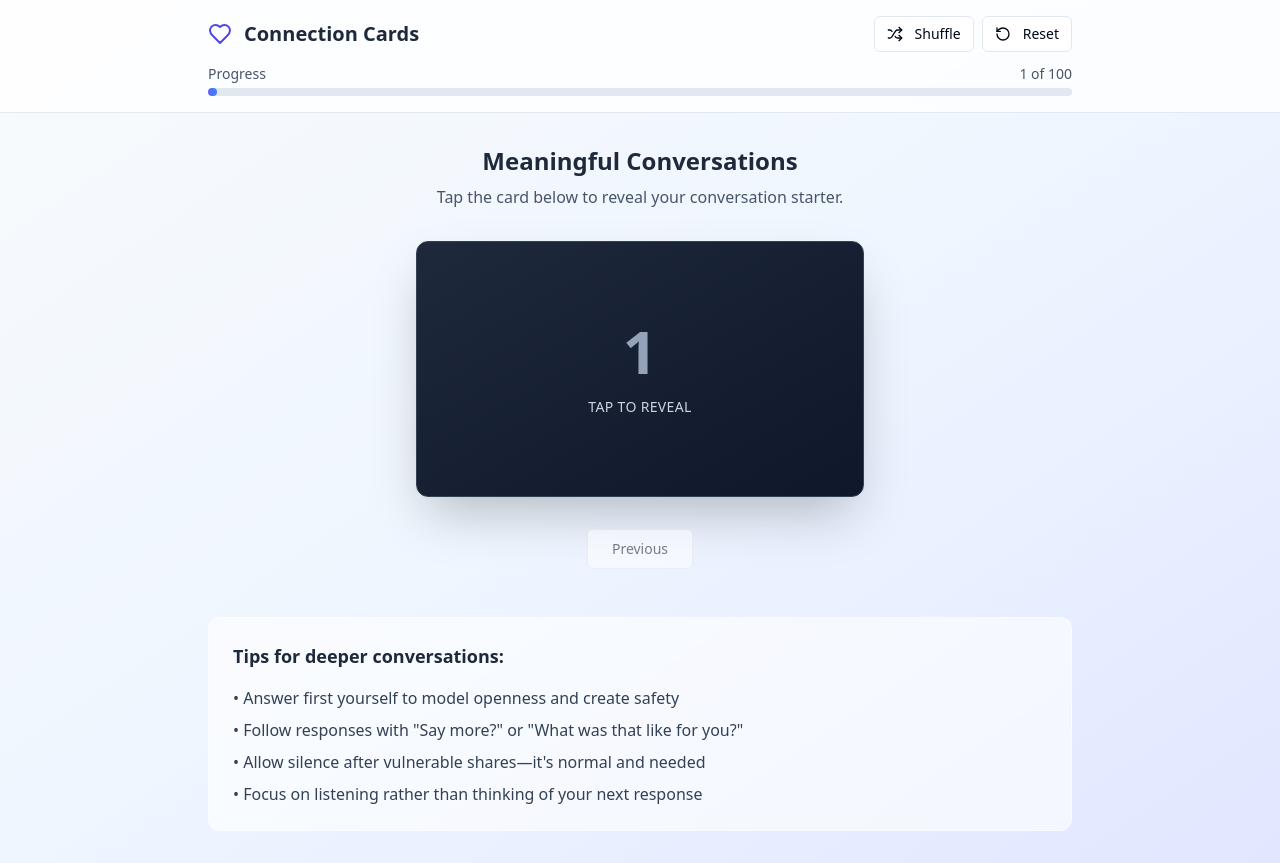
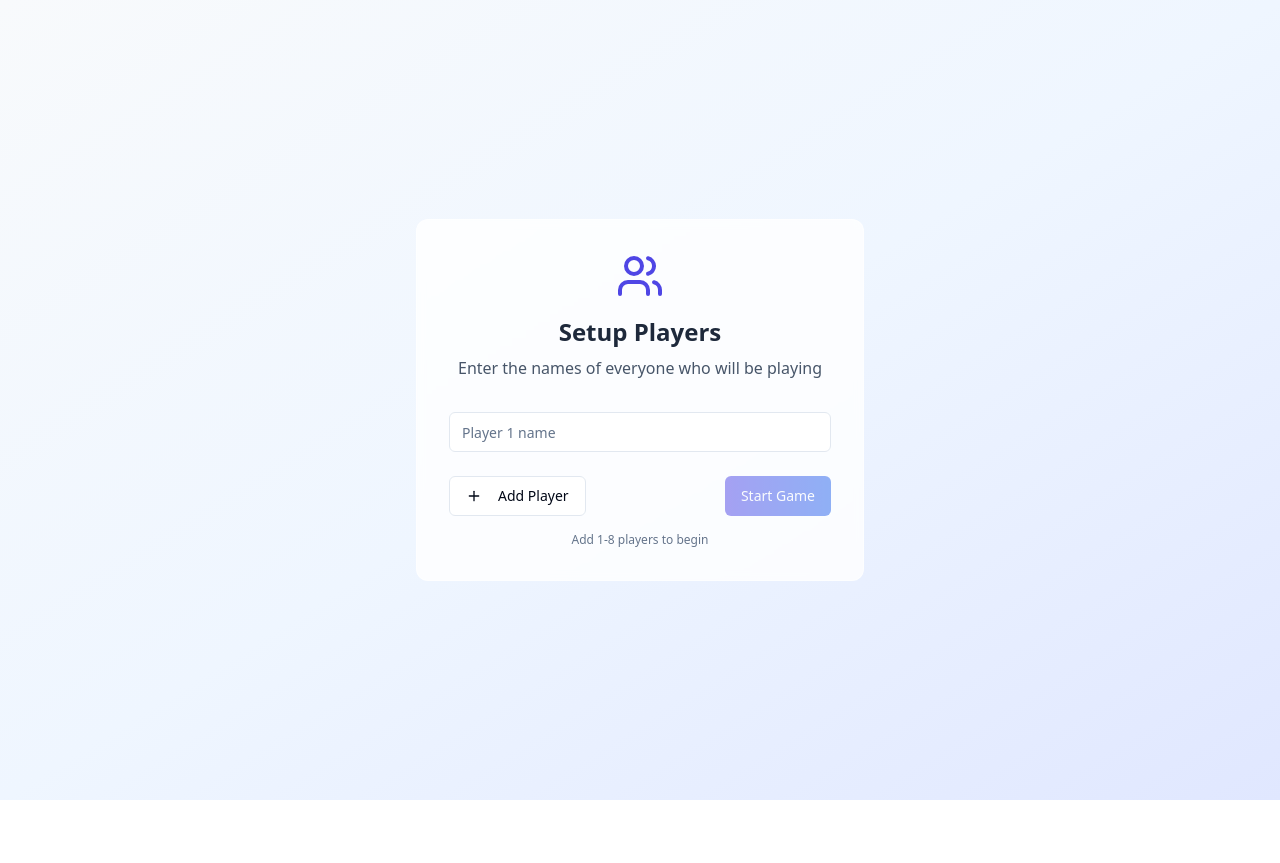
Before and after one commit to menepidemic/menepidemic, a React (Vite) app: page / in a window 1280 px wide. After the commit the page ends 800 px from the top, so only its background shows below. Built offline with nearby package versions, Linux system fonts and the light colour scheme.

Commit message:
Refactor: Implement multi-player game
- Ask for player names.
- Shuffle cards independently for each player.
- Add a "New Game" button.

```diff
--- /dev/null
+++ b/src/components/PlayerSetup.tsx
@@ -0,0 +1,107 @@
+
+import React, { useState } from 'react';
+import { Button } from '@/components/ui/button';
+import { Input } from '@/components/ui/input';
+import { Label } from '@/components/ui/label';
+import { Users, Plus, Trash2 } from 'lucide-react';
+
+interface PlayerSetupProps {
+  onStartGame: (playerNames: string[]) => void;
+}
+
+const PlayerSetup: React.FC<PlayerSetupProps> = ({ onStartGame }) => {
+  const [players, setPlayers] = useState<string[]>(['']);
+
+  const addPlayer = () => {
+    if (players.length < 8) {
+      setPlayers([...players, '']);
+    }
+  };
+
+  const removePlayer = (index: number) => {
+    if (players.length > 1) {
+      setPlayers(players.filter((_, i) => i !== index));
+    }
+  };
+
+  const updatePlayer = (index: number, name: string) => {
+    const newPlayers = [...players];
+    newPlayers[index] = name;
+    setPlayers(newPlayers);
+  };
+
+  const canStartGame = players.filter(name => name.trim().length > 0).length >= 1;
+
+  const handleStartGame = () => {
+    const validNames = players.filter(name => name.trim().length > 0);
+    onStartGame(validNames);
+  };
+
+  return (
+    <div className="min-h-screen bg-gradient-to-br from-slate-50 via-blue-50 to-indigo-100 flex items-center justify-center px-4">
+      <div className="bg-white/80 backdrop-blur-sm rounded-xl p-8 border border-white/50 max-w-md w-full">
+        <div className="text-center mb-8">
+          <Users className="w-12 h-12 text-indigo-600 mx-auto mb-4" />
+          <h1 className="text-2xl font-bold text-slate-800 mb-2">Setup Players</h1>
+          <p className="text-slate-600">Enter the names of everyone who will be playing</p>
+        </div>
+
+        <div className="space-y-4">
+          {players.map((player, index) => (
+            <div key={index} className="flex items-center space-x-2">
+              <div className="flex-1">
+                <Label htmlFor={`player-${index}`} className="sr-only">
+                  Player {index + 1} name
+                </Label>
+                <Input
+                  id={`player-${index}`}
+                  type="text"
+                  placeholder={`Player ${index + 1} name`}
+                  value={player}
+                  onChange={(e) => updatePlayer(index, e.target.value)}
+                  className="w-full"
+                />
+              </div>
+              {players.length > 1 && (
+                <Button
+                  variant="outline"
+                  size="icon"
+                  onClick={() => removePlayer(index)}
+                  className="flex-shrink-0"
+                >
+                  <Trash2 className="w-4 h-4" />
+                </Button>
+              )}
+            </div>
+          ))}
+        </div>
+
+        <div className="flex justify-between items-center mt-6">
+          <Button
+            variant="outline"
+            onClick={addPlayer}
+            disabled={players.length >= 8}
+            className="flex items-center space-x-2"
+          >
+            <Plus className="w-4 h-4" />
+            <span>Add Player</span>
+          </Button>
+
+          <Button
+            onClick={handleStartGame}
+            disabled={!canStartGame}
+            className="bg-gradient-to-r from-indigo-600 to-blue-600 hover:from-indigo-700 hover:to-blue-700"
+          >
+            Start Game
+          </Button>
+        </div>
+
+        <p className="text-xs text-slate-500 text-center mt-4">
+          Add 1-8 players to begin
+        </p>
+      </div>
+    </div>
+  );
+};
+
+export default PlayerSetup;
--- a/src/pages/Index.tsx
+++ b/src/pages/Index.tsx
@@ -1,16 +1,24 @@
 
 import React, { useState, useEffect } from 'react';
-import { Shuffle, RotateCcw, Heart } from 'lucide-react';
+import { RotateCcw, Heart, Users } from 'lucide-react';
 import Card from '@/components/Card';
 import LoadingQuote from '@/components/LoadingQuote';
+import PlayerSetup from '@/components/PlayerSetup';
 import { cards, CardData } from '@/data/cards';
 import { Button } from '@/components/ui/button';
 
+interface PlayerData {
+  name: string;
+  shuffledCards: CardData[];
+  currentCardIndex: number;
+  revealedCards: Set<number>;
+}
+
 const Index = () => {
   const [isLoading, setIsLoading] = useState(true);
-  const [currentCardIndex, setCurrentCardIndex] = useState(0);
-  const [revealedCards, setRevealedCards] = useState<Set<number>>(new Set());
-  const [shuffledCards, setShuffledCards] = useState<CardData[]>(cards);
+  const [gameStarted, setGameStarted] = useState(false);
+  const [players, setPlayers] = useState<PlayerData[]>([]);
+  const [currentPlayerIndex, setCurrentPlayerIndex] = useState(0);
 
   const shuffleArray = <T,>(array: T[]): T[] => {
     const shuffled = [...array];
@@ -21,50 +29,84 @@ const Index = () => {
     return shuffled;
   };
 
-  const handleShuffle = () => {
-    const shuffled = shuffleArray(cards);
-    setShuffledCards(shuffled);
-    setCurrentCardIndex(0);
-    setRevealedCards(new Set());
+  const handleStartGame = (playerNames: string[]) => {
+    const newPlayers: PlayerData[] = playerNames.map(name => ({
+      name,
+      shuffledCards: shuffleArray(cards),
+      currentCardIndex: 0,
+      revealedCards: new Set()
+    }));
+    setPlayers(newPlayers);
+    setCurrentPlayerIndex(0);
+    setGameStarted(true);
   };
 
-  const handleReset = () => {
-    setShuffledCards(cards);
-    setCurrentCardIndex(0);
-    setRevealedCards(new Set());
+  const handleNewGame = () => {
+    setGameStarted(false);
+    setPlayers([]);
+    setCurrentPlayerIndex(0);
   };
 
   const handleCardClick = () => {
-    const currentCard = shuffledCards[currentCardIndex];
-    if (!revealedCards.has(currentCard.id)) {
-      setRevealedCards(prev => new Set(prev).add(currentCard.id));
+    const currentPlayer = players[currentPlayerIndex];
+    const currentCard = currentPlayer.shuffledCards[currentPlayer.currentCardIndex];
+
+    if (!currentPlayer.revealedCards.has(currentCard.id)) {
+      const newPlayers = [...players];
+      newPlayers[currentPlayerIndex].revealedCards = new Set(currentPlayer.revealedCards).add(currentCard.id);
+      setPlayers(newPlayers);
     } else {
-      // Move to next card
-      if (currentCardIndex < shuffledCards.length - 1) {
-        setCurrentCardIndex(prev => prev + 1);
+      handleNextTurn();
+    }
+  };
+
+  const handleNextTurn = () => {
+    const currentPlayer = players[currentPlayerIndex];
+
+    if (currentPlayer.currentCardIndex < currentPlayer.shuffledCards.length - 1) {
+      // Move to next card for current player
+      const newPlayers = [...players];
+      newPlayers[currentPlayerIndex].currentCardIndex += 1;
+      setPlayers(newPlayers);
+    } else {
+      // Current player finished all cards, move to next player or end game
+      const nextPlayerIndex = (currentPlayerIndex + 1) % players.length;
+      if (nextPlayerIndex === 0 && players.every(p => p.currentCardIndex === p.shuffledCards.length - 1)) {
+        // All players finished
+        return;
+      }
+      setCurrentPlayerIndex(nextPlayerIndex);
+    }
+  };
+
+  const handlePrevTurn = () => {
+    const currentPlayer = players[currentPlayerIndex];
+
+    if (currentPlayer.currentCardIndex > 0) {
+      const newPlayers = [...players];
+      newPlayers[currentPlayerIndex].currentCardIndex -= 1;
+      setPlayers(newPlayers);
+    } else {
+      // Go to previous player's last card
+      const prevPlayerIndex = currentPlayerIndex === 0 ? players.length - 1 : currentPlayerIndex - 1;
+      if (players[prevPlayerIndex].currentCardIndex >= 0) {
+        setCurrentPlayerIndex(prevPlayerIndex);
       }
     }
   };
 
-  const handleNextCard = () => {
-    if (currentCardIndex < shuffledCards.length - 1) {
-      setCurrentCardIndex(prev => prev + 1);
-    }
-  };
-
-  const handlePrevCard = () => {
-    if (currentCardIndex > 0) {
-      setCurrentCardIndex(prev => prev - 1);
-    }
-  };
-
-  const currentCard = shuffledCards[currentCardIndex];
-  const isCurrentCardRevealed = revealedCards.has(currentCard.id);
-  const progress = ((currentCardIndex + 1) / shuffledCards.length) * 100;
-
   if (isLoading) {
     return <LoadingQuote onLoadingComplete={() => setIsLoading(false)} />;
   }
+
+  if (!gameStarted) {
+    return <PlayerSetup onStartGame={handleStartGame} />;
+  }
+
+  const currentPlayer = players[currentPlayerIndex];
+  const currentCard = currentPlayer.shuffledCards[currentPlayer.currentCardIndex];
+  const isCurrentCardRevealed = currentPlayer.revealedCards.has(currentCard.id);
+  const allPlayersFinished = players.every(p => p.currentCardIndex === p.shuffledCards.length - 1 && p.revealedCards.has(p.shuffledCards[p.currentCardIndex].id));
 
   return (
     <div className="min-h-screen bg-gradient-to-br from-slate-50 via-blue-50 to-indigo-100">
@@ -81,35 +123,48 @@ const Index = () => {
               <Button
                 variant="outline"
                 size="sm"
-                onClick={handleShuffle}
+                onClick={handleNewGame}
                 className="flex items-center space-x-1"
               >
-                <Shuffle className="w-4 h-4" />
-                <span className="hidden sm:inline">Shuffle</span>
-              </Button>
-              <Button
-                variant="outline"
-                size="sm"
-                onClick={handleReset}
-                className="flex items-center space-x-1"
-              >
-                <RotateCcw className="w-4 h-4" />
-                <span className="hidden sm:inline">Reset</span>
+                <Users className="w-4 h-4" />
+                <span className="hidden sm:inline">New Game</span>
               </Button>
             </div>
           </div>
 
-          {/* Progress Bar */}
+          {/* Player Info */}
           <div className="mt-3">
             <div className="flex items-center justify-between text-sm text-slate-600 mb-1">
-              <span>Progress</span>
-              <span>{currentCardIndex + 1} of {shuffledCards.length}</span>
+              <span className="font-semibold text-indigo-600">
+                {currentPlayer.name}'s Turn
+              </span>
+              <span>
+                Card {currentPlayer.currentCardIndex + 1} of {currentPlayer.shuffledCards.length}
+              </span>
             </div>
-            <div className="w-full bg-slate-200 rounded-full h-2">
-              <div
-                className="bg-gradient-to-r from-indigo-500 to-blue-500 h-2 rounded-full transition-all duration-300"
-                style={{ width: `${progress}%` }}
-              />
+            <div className="flex space-x-1">
+              {players.map((player, index) => (
+                <div
+                  key={player.name}
+                  className={`flex-1 h-2 rounded-full transition-all duration-300 ${
+                    index === currentPlayerIndex
+                      ? 'bg-gradient-to-r from-indigo-500 to-blue-500'
+                      : player.currentCardIndex === player.shuffledCards.length - 1
+                      ? 'bg-green-400'
+                      : 'bg-slate-200'
+                  }`}
+                />
+              ))}
+            </div>
+            <div className="flex justify-between text-xs text-slate-500 mt-1">
+              {players.map((player, index) => (
+                <span
+                  key={player.name}
+                  className={`${index === currentPlayerIndex ? 'font-semibold text-indigo-600' : ''}`}
+                >
+                  {player.name}
+                </span>
+              ))}
             </div>
           </div>
         </div>
@@ -119,7 +174,7 @@ const Index = () => {
       <div className="max-w-4xl mx-auto px-4 py-8">
         <div className="text-center mb-8">
           <h2 className="text-2xl font-semibold text-slate-800 mb-2">
-            Meaningful Conversations
+            Question for {currentPlayer.name}
           </h2>
           <p className="text-slate-600 max-w-2xl mx-auto">
             {isCurrentCardRevealed
@@ -144,20 +199,19 @@ const Index = () => {
         <div className="flex items-center justify-center space-x-4">
           <Button
             variant="outline"
-            onClick={handlePrevCard}
-            disabled={currentCardIndex === 0}
+            onClick={handlePrevTurn}
+            disabled={currentPlayerIndex === 0 && currentPlayer.currentCardIndex === 0}
             className="px-6"
           >
             Previous
           </Button>
 
-          {isCurrentCardRevealed && (
+          {isCurrentCardRevealed && !allPlayersFinished && (
             <Button
-              onClick={handleNextCard}
-              disabled={currentCardIndex === shuffledCards.length - 1}
+              onClick={handleNextTurn}
               className="px-8 bg-gradient-to-r from-indigo-600 to-blue-600 hover:from-indigo-700 hover:to-blue-700"
             >
-              {currentCardIndex === shuffledCards.length - 1 ? 'Complete!' : 'Next Card'}
+              Next Turn
             </Button>
           )}
         </div>
@@ -174,17 +228,17 @@ const Index = () => {
         </div>
 
         {/* Completion Message */}
-        {currentCardIndex === shuffledCards.length - 1 && isCurrentCardRevealed && (
+        {allPlayersFinished && (
           <div className="mt-8 text-center bg-gradient-to-r from-green-50 to-emerald-50 rounded-xl p-8 border border-green-200">
             <div className="text-4xl mb-4">🎉</div>
             <h3 className="text-xl font-semibold text-green-800 mb-2">
-              You've completed all 100 cards!
+              All players have completed their cards!
             </h3>
             <p className="text-green-700 mb-4">
-              You've taken a meaningful step toward deeper connection and vulnerability.
+              You've all taken meaningful steps toward deeper connection and vulnerability.
             </p>
-            <Button onClick={handleReset} className="bg-green-600 hover:bg-green-700">
-              Start Over
+            <Button onClick={handleNewGame} className="bg-green-600 hover:bg-green-700">
+              Start New Game
             </Button>
           </div>
         )}
```
